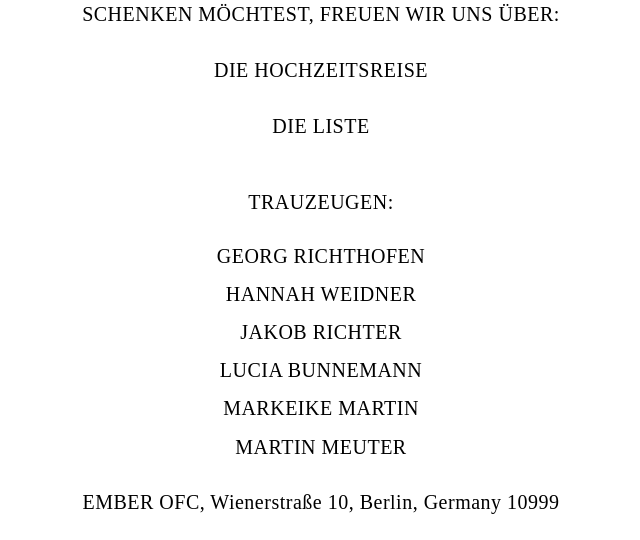
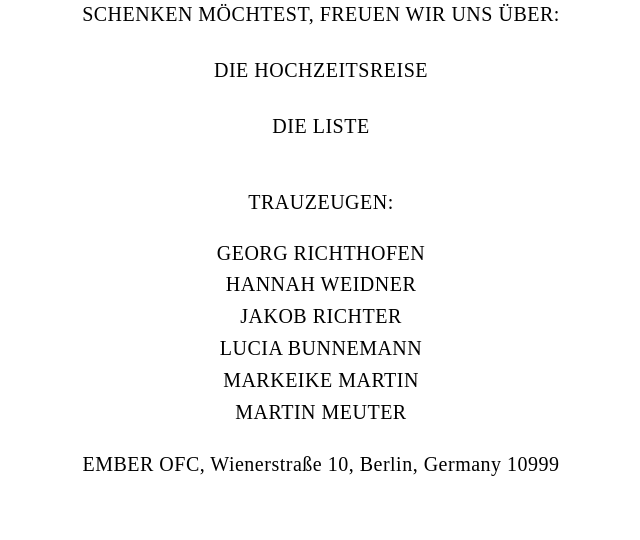
Before and after one commit to Grubinio/hochzeit, a Flask app: page / in a window 1280 px wide. Shown: the part 1533-2073 px from the top of the page, without its empty margins (335-975 px from the left). After the commit the page ends 2009 px from the top, so only its background shows below. Run offline with Flask 3, Linux system fonts and the light colour scheme; the visitor is signed in with stand-in values (Sample User, id 1); parts of the project's set-up code (start-up, migrations or seed data) failed here and were passed over; some web fonts are replaced.

Commit message:
aufzählung names

```diff
--- a/app/static/style.css
+++ b/app/static/style.css
@@ -83,7 +83,7 @@ body {
   line-height: 27px;
 }
 .names p{
-  margin: 0.2rem 0;
+  margin: 0rem 0;
 }
 
 .rsvp-button {
```
